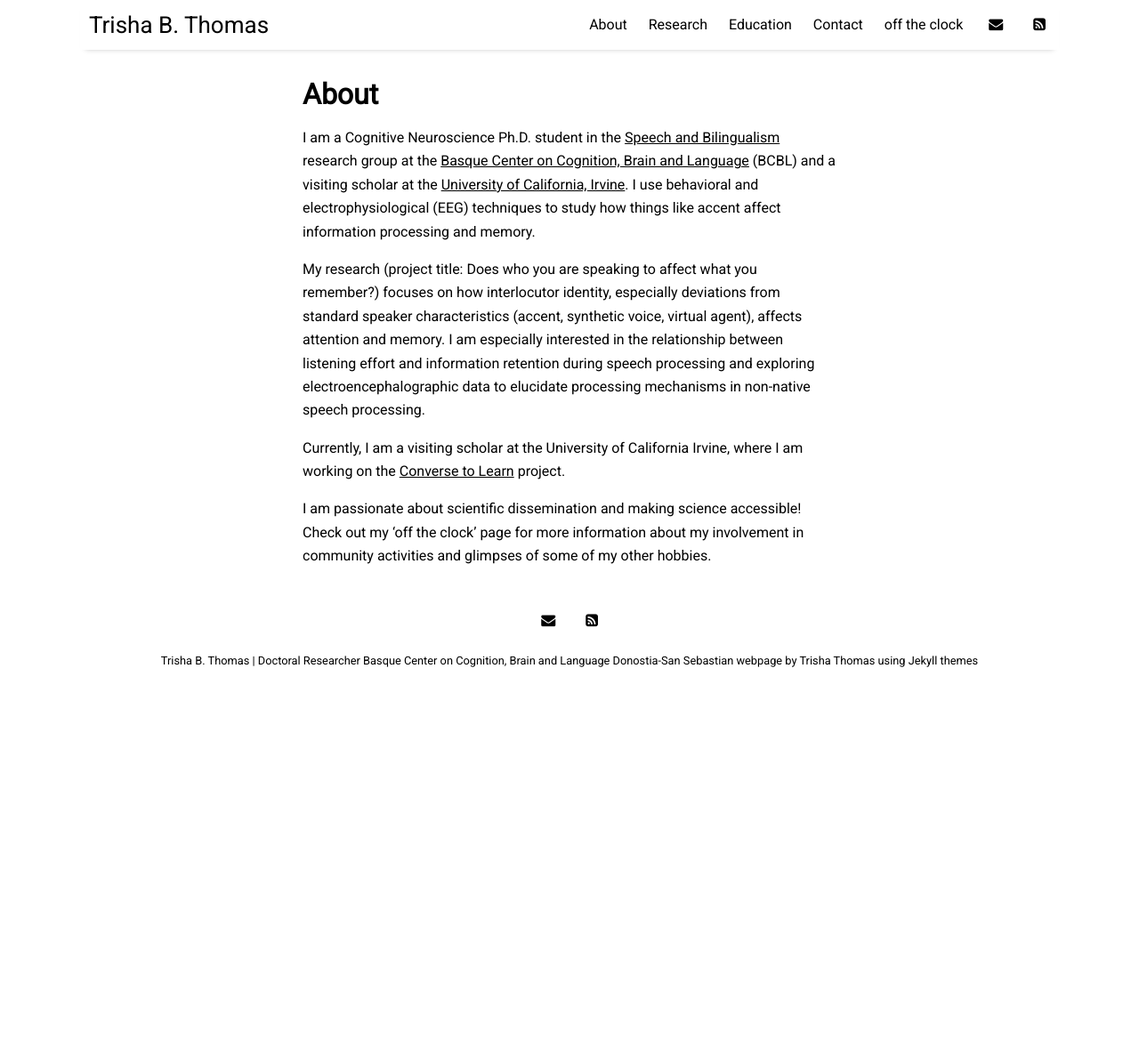
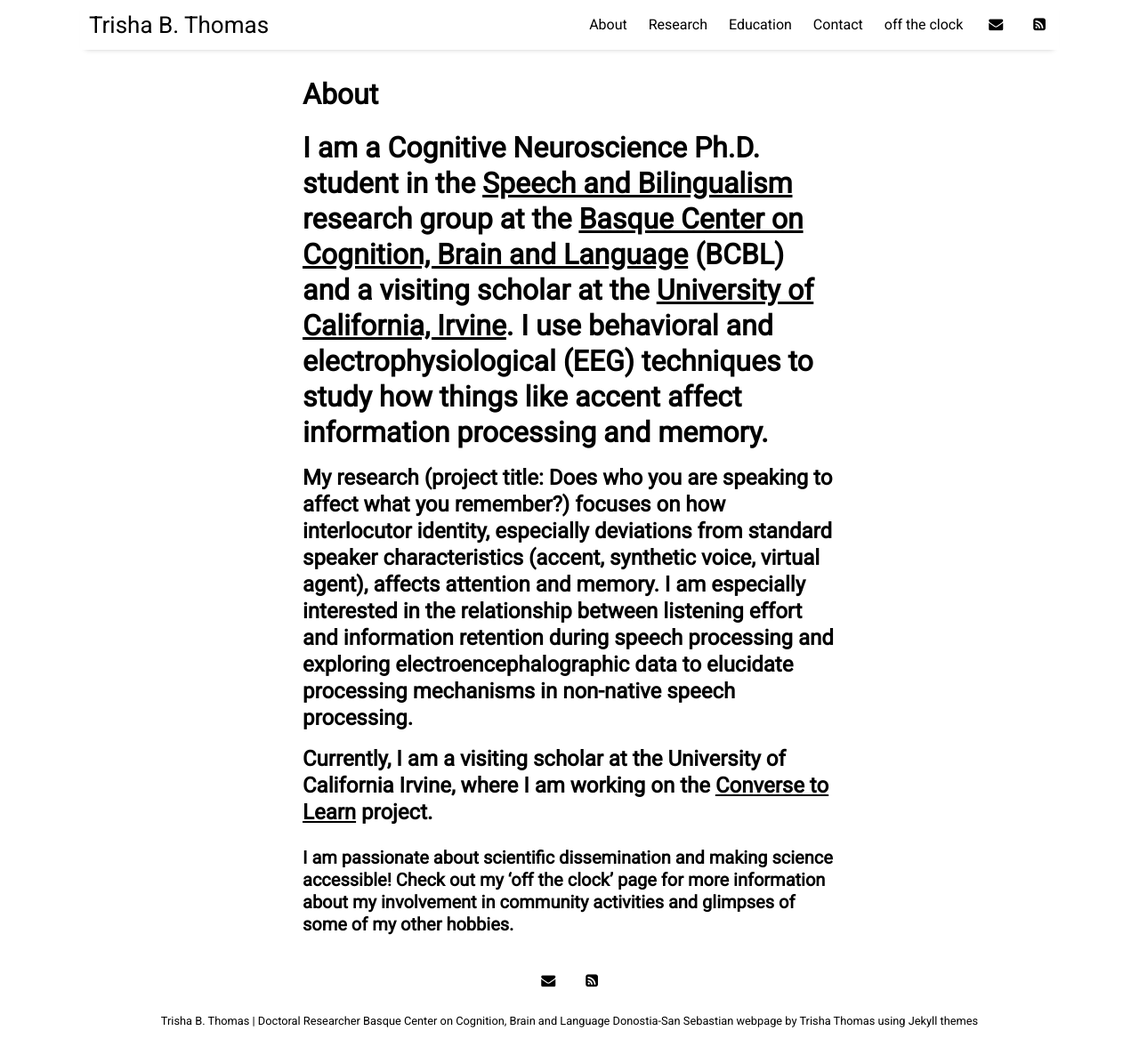
Before and after one commit to tthomas840/tthomas840.github.io, a Jekyll site: the page built from pages/about.md, in a window 1280 px wide and 1186 px high. Shown: the whole window at 89% size. Built offline with Jekyll 4.4.1, drawn with Linux system fonts in a browser that asks for light colours; nearby versions of some CDN libraries.

```diff
--- a/pages/about.md
+++ b/pages/about.md
@@ -4,11 +4,11 @@ title: About
 permalink: /about
 ---
 
-I am a Cognitive Neuroscience Ph.D. student in the [Speech and Bilingualism](https://www.bcbl.eu/en/research/research-groups/speech-bilingualism) research group at the [Basque Center on Cognition, Brain and Language](https://www.bcbl.eu/en) (BCBL) and a visiting scholar at the [University of California, Irvine](https://uci.edu/). I use behavioral and electrophysiological (EEG) techniques to study how things like accent affect information processing and memory.
+# I am a Cognitive Neuroscience Ph.D. student in the [Speech and Bilingualism](https://www.bcbl.eu/en/research/research-groups/speech-bilingualism) research group at the [Basque Center on Cognition, Brain and Language](https://www.bcbl.eu/en) (BCBL) and a visiting scholar at the [University of California, Irvine](https://uci.edu/). I use behavioral and electrophysiological (EEG) techniques to study how things like accent affect information processing and memory.
 
 
-My research (project title: Does who you are speaking to affect what you remember?) focuses on how interlocutor identity, especially deviations from standard speaker characteristics (accent, synthetic voice, virtual agent), affects attention and memory. I am especially interested in the relationship between listening effort and information retention during speech processing and exploring electroencephalographic data to elucidate processing mechanisms in non-native speech processing.
+## My research (project title: Does who you are speaking to affect what you remember?) focuses on how interlocutor identity, especially deviations from standard speaker characteristics (accent, synthetic voice, virtual agent), affects attention and memory. I am especially interested in the relationship between listening effort and information retention during speech processing and exploring electroencephalographic data to elucidate processing mechanisms in non-native speech processing.
 
-Currently, I am a visiting scholar at the University of California Irvine, where I am working on the [Converse to Learn](https://www.conversetolearn.org) project.
+## Currently, I am a visiting scholar at the University of California Irvine, where I am working on the [Converse to Learn](https://www.conversetolearn.org) project.
 
-I am passionate about scientific dissemination and making science accessible! Check out my ‘off the clock’ page for more information about my involvement in community activities and glimpses of some of my other hobbies.
+### I am passionate about scientific dissemination and making science accessible! Check out my ‘off the clock’ page for more information about my involvement in community activities and glimpses of some of my other hobbies.
```
